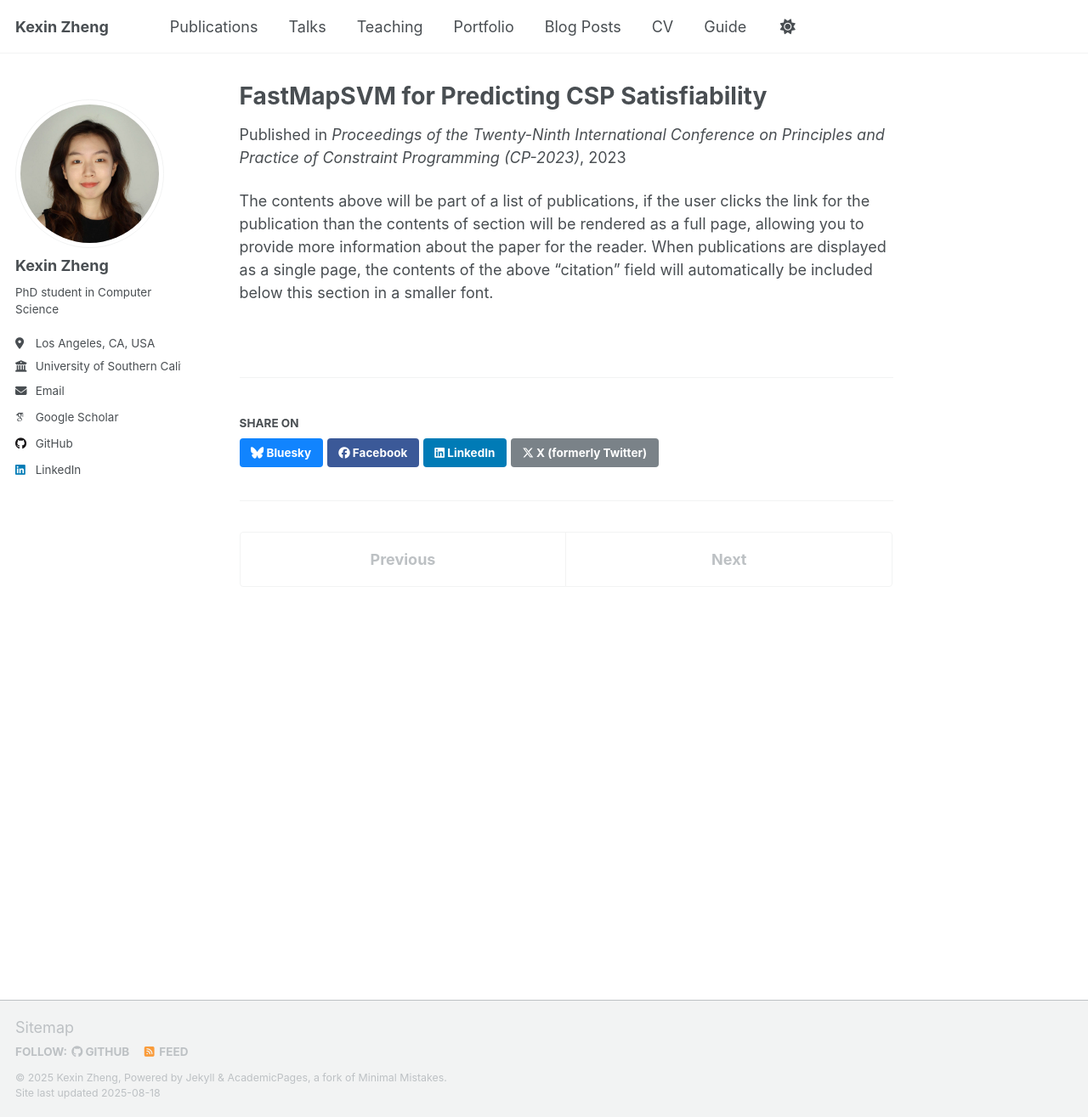
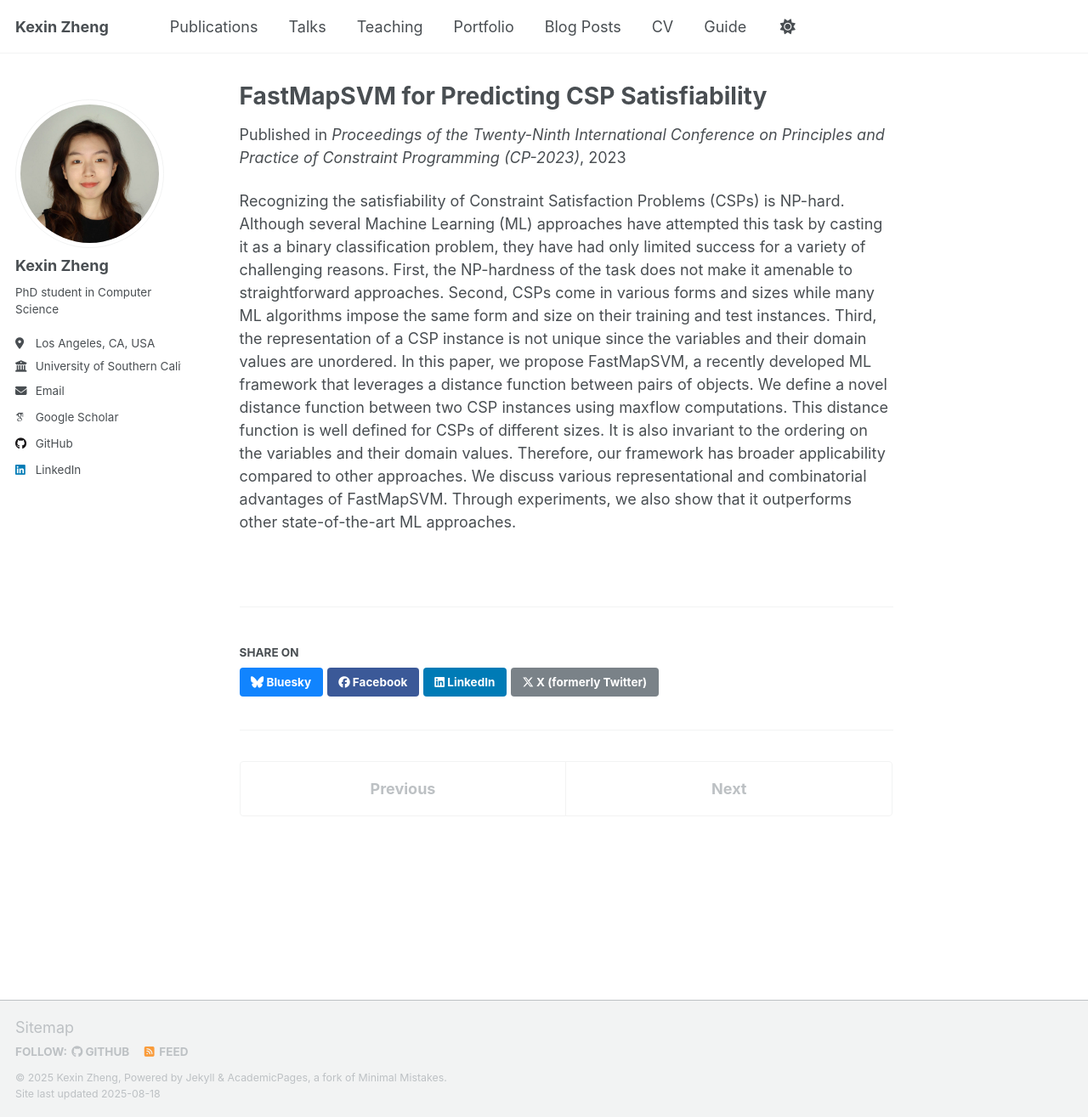
Before and after one commit to kellyzhengusc/kellyzhengusc.github.io, a Jekyll site: the page built from _publications/cp2023.md, in a window 1280 px wide and 1315 px high. Shown: the whole window at 85% size. Built offline with Jekyll 4.4.1, drawn with Linux system fonts in a browser that asks for light colours; some web fonts are replaced; a script that is not in the unit is left out.

Commit message:
Update cp2023.md

```diff
--- a/_publications/cp2023.md
+++ b/_publications/cp2023.md
@@ -3,9 +3,8 @@ title: "FastMapSVM for Predicting CSP Satisfiability"
 collection: publications
 category: conferences
 permalink: /publication/cp2023
-excerpt: 'Recognizing the satisfiability of Constraint Satisfaction Problems (CSPs) is NP-hard. Although several Machine Learning (ML) approaches have attempted this task by casting it as a binary classification problem, they have had only limited success for a variety of challenging reasons. First, the NP-hardness of the task does not make it amenable to straightforward approaches. Second, CSPs come in various forms and sizes while many ML algorithms impose the same form and size on their training and test instances. Third, the representation of a CSP instance is not unique since the variables and their domain values are unordered. In this paper, we propose FastMapSVM, a recently developed ML framework that leverages a distance function between pairs of objects. We define a novel distance function between two CSP instances using maxflow computations. This distance function is well defined for CSPs of different sizes. It is also invariant to the ordering on the variables and their domain values. Therefore, our framework has broader applicability compared to other approaches. We discuss various representational and combinatorial advantages of FastMapSVM. Through experiments, we also show that it outperforms other state-of-the-art ML approaches.'
 date: 2023-01-01
 venue: 'Proceedings of the Twenty-Ninth International Conference on Principles and Practice of Constraint Programming (CP-2023)'
 paperurl: 'http://kellyzhengusc.github.io/files/cp23.pdf'
 ---
-The contents above will be part of a list of publications, if the user clicks the link for the publication than the contents of section will be rendered as a full page, allowing you to provide more information about the paper for the reader. When publications are displayed as a single page, the contents of the above "citation" field will automatically be included below this section in a smaller font.
+Recognizing the satisfiability of Constraint Satisfaction Problems (CSPs) is NP-hard. Although several Machine Learning (ML) approaches have attempted this task by casting it as a binary classification problem, they have had only limited success for a variety of challenging reasons. First, the NP-hardness of the task does not make it amenable to straightforward approaches. Second, CSPs come in various forms and sizes while many ML algorithms impose the same form and size on their training and test instances. Third, the representation of a CSP instance is not unique since the variables and their domain values are unordered. In this paper, we propose FastMapSVM, a recently developed ML framework that leverages a distance function between pairs of objects. We define a novel distance function between two CSP instances using maxflow computations. This distance function is well defined for CSPs of different sizes. It is also invariant to the ordering on the variables and their domain values. Therefore, our framework has broader applicability compared to other approaches. We discuss various representational and combinatorial advantages of FastMapSVM. Through experiments, we also show that it outperforms other state-of-the-art ML approaches.
```
